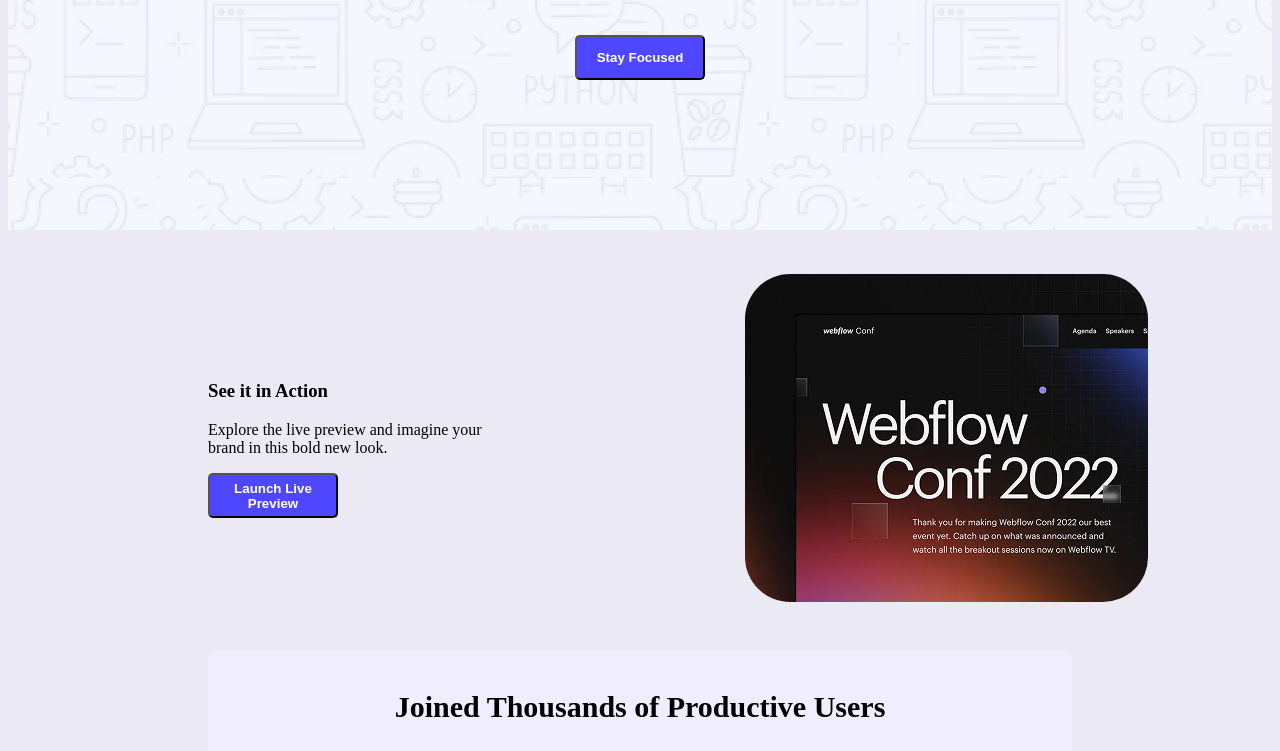
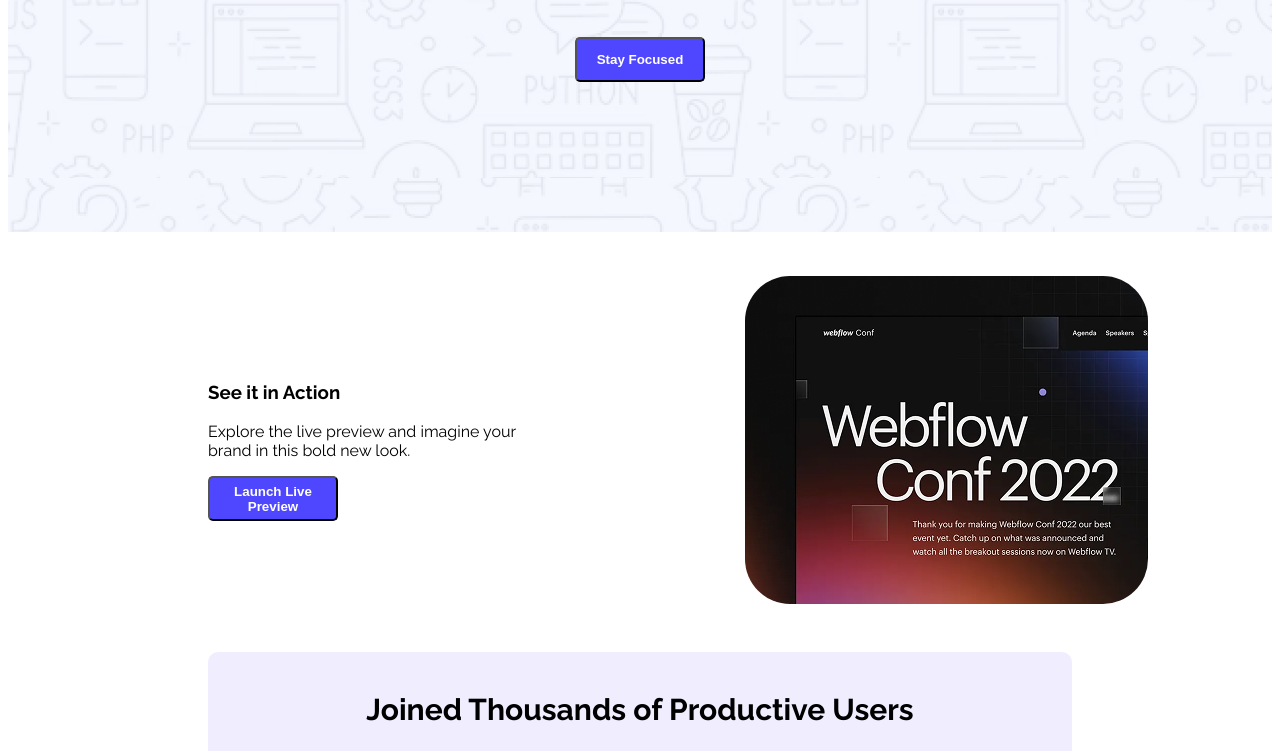
Before and after one commit to mdalamin163363/assignment, a plain HTML site: page index.html in a window 1280 px wide. Shown: the part 482-1233 px from the top of the page. Drawn offline with Linux system fonts and the light colour scheme.

Commit message:
added font family

```diff
--- a/index.html
+++ b/index.html
@@ -5,9 +5,12 @@
     <meta name="viewport" content="width=device-width, initial-scale=1.0">
     <link rel="stylesheet" href="https://cdnjs.cloudflare.com/ajax/libs/font-awesome/4.7.0/css/font-awesome.min.css">
     <title>My Portfolio</title>
+    <link rel="preconnect" href="https://fonts.googleapis.com">
+<link rel="preconnect" href="https://fonts.gstatic.com" crossorigin>
+<link href="https://fonts.googleapis.com/css2?family=Raleway:ital,wght@0,100..900;1,100..900&display=swap" rel="stylesheet">
     <link rel="stylesheet" href="style/style.css">
 </head>
-<body class="all-page">
+<body class="raleway-normal">
     <header class="header-contain">
 <nav>
         <div>
--- a/style/style.css
+++ b/style/style.css
@@ -1,6 +1,11 @@
-.all-page{
-    background-color: rgb(235, 234, 244);;
+
+.raleway-normal {
+  font-family: "Raleway", sans-serif;
+  font-optical-sizing: auto;
+  font-style: normal;
 }
+
+
 
 h2 {
    color: #4E47FF;
```
